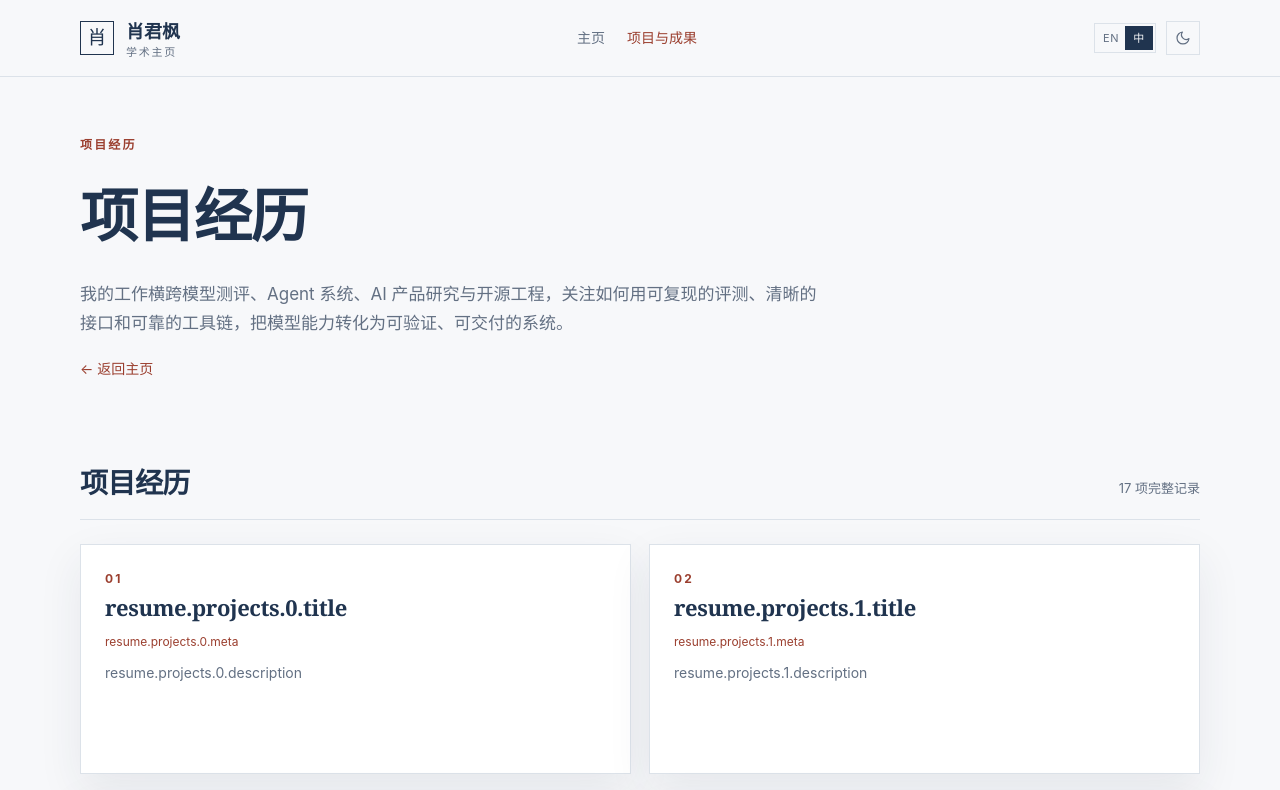
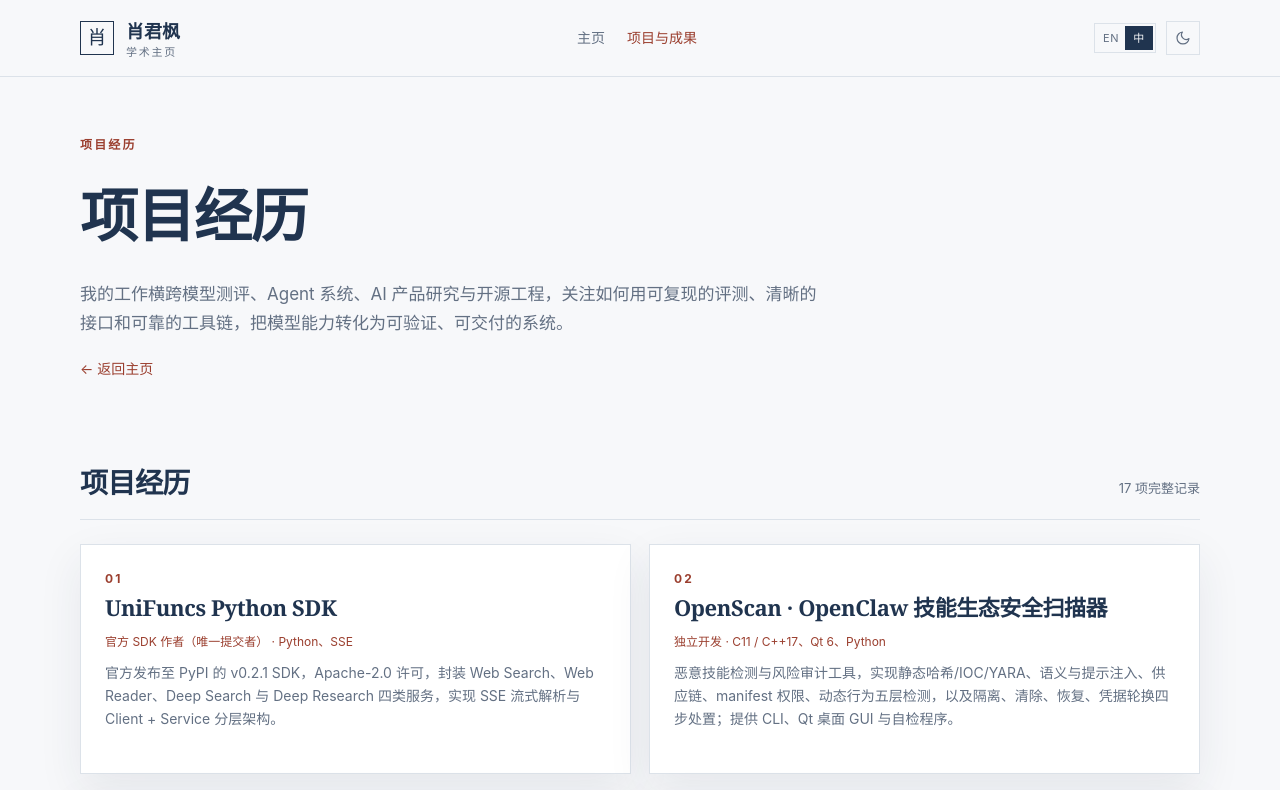
Before and after one commit to 2404589803/academic-portfolio, a Vue app: page /projects in a window 1280 px wide. Shown: the top 790 px of the page. Built offline with nearby package versions, Linux system fonts and the light colour scheme.

Commit message:
Fix resume data bindings

```diff
--- a/src/components/Home.vue
+++ b/src/components/Home.vue
@@ -48,12 +48,12 @@
       </div>
       <div class="timeline">
         <article v-for="index in experienceIndexes" :key="index" class="timeline-item timeline-item-detailed">
-          <div class="timeline-date">{{ t('resume.experience.' + index + '.period') }}</div>
+          <div class="timeline-date">{{ t('experience.' + index + '.period') }}</div>
           <div>
-            <h3 class="timeline-company">{{ t('resume.experience.' + index + '.company') }}</h3>
-            <div class="timeline-role">{{ t('resume.experience.' + index + '.role') }} · {{ t('resume.experience.' + index + '.location') }}</div>
+            <h3 class="timeline-company">{{ t('experience.' + index + '.company') }}</h3>
+            <div class="timeline-role">{{ t('experience.' + index + '.role') }} · {{ t('experience.' + index + '.location') }}</div>
             <ul class="detail-list">
-              <li v-for="bullet in experienceBulletCounts[index]" :key="bullet">{{ t('resume.experience.' + index + '.bullets.' + bullet) }}</li>
+              <li v-for="bullet in experienceBulletCounts[index]" :key="bullet">{{ t('experience.' + index + '.bullets.' + (bullet - 1)) }}</li>
             </ul>
           </div>
         </article>
@@ -68,9 +68,9 @@
       <div class="project-grid">
         <article v-for="index in featuredProjectIndexes" :key="index" class="project-card">
           <div class="eyebrow">0{{ index + 1 }}</div>
-          <h3>{{ t('resume.projects.' + index + '.title') }}</h3>
-          <div class="project-meta">{{ t('resume.projects.' + index + '.meta') }}</div>
-          <p>{{ t('resume.projects.' + index + '.description') }}</p>
+          <h3>{{ t('projects.' + index + '.title') }}</h3>
+          <div class="project-meta">{{ t('projects.' + index + '.meta') }}</div>
+          <p>{{ t('projects.' + index + '.description') }}</p>
         </article>
       </div>
     </section>
@@ -82,10 +82,10 @@
         </div>
         <div class="education-row">
           <div>
-            <h3>{{ t('resume.education.school') }}</h3>
-            <div class="timeline-role">{{ t('resume.education.degree') }}</div>
+            <h3>{{ t('education.school') }}</h3>
+            <div class="timeline-role">{{ t('education.degree') }}</div>
           </div>
-          <div class="timeline-date">{{ t('resume.education.period') }}<br>{{ t('resume.education.location') }}</div>
+          <div class="timeline-date">{{ t('education.period') }}<br>{{ t('education.location') }}</div>
         </div>
       </div>
       <div>
@@ -94,8 +94,8 @@
         </div>
         <div class="skills-list">
           <div v-for="index in skillIndexes" :key="index" class="skill-row">
-            <strong>{{ t('resume.skills.' + index + '.label') }}</strong>
-            <span>{{ t('resume.skills.' + index + '.value') }}</span>
+            <strong>{{ t('skills.' + index + '.label') }}</strong>
+            <span>{{ t('skills.' + index + '.value') }}</span>
           </div>
         </div>
       </div>
@@ -108,8 +108,8 @@
       </div>
       <div class="contribution-list">
         <article v-for="index in contributionIndexes" :key="index" class="contribution-item">
-          <strong>{{ t('resume.contributions.' + index + '.title') }}</strong>
-          <span>{{ t('resume.contributions.' + index + '.description') }}</span>
+          <strong>{{ t('contributions.' + index + '.title') }}</strong>
+          <span>{{ t('contributions.' + index + '.description') }}</span>
         </article>
       </div>
     </section>
--- a/src/components/Projects.vue
+++ b/src/components/Projects.vue
@@ -15,9 +15,9 @@
       <div class="project-grid project-grid-wide">
         <article v-for="index in projectIndexes" :key="index" class="project-card project-card-detailed">
           <div class="eyebrow">{{ String(index + 1).padStart(2, '0') }}</div>
-          <h3>{{ t('resume.projects.' + index + '.title') }}</h3>
-          <div class="project-meta">{{ t('resume.projects.' + index + '.meta') }}</div>
-          <p>{{ t('resume.projects.' + index + '.description') }}</p>
+          <h3>{{ t('projects.' + index + '.title') }}</h3>
+          <div class="project-meta">{{ t('projects.' + index + '.meta') }}</div>
+          <p>{{ t('projects.' + index + '.description') }}</p>
         </article>
       </div>
     </section>
@@ -30,8 +30,8 @@
       <div class="contribution-list">
         <article v-for="index in contributionIndexes" :key="index" class="contribution-item">
           <div>
-            <strong>{{ t('resume.contributions.' + index + '.title') }}</strong>
-            <div class="timeline-role">{{ t('resume.contributions.' + index + '.description') }}</div>
+            <strong>{{ t('contributions.' + index + '.title') }}</strong>
+            <div class="timeline-role">{{ t('contributions.' + index + '.description') }}</div>
           </div>
         </article>
       </div>
```
